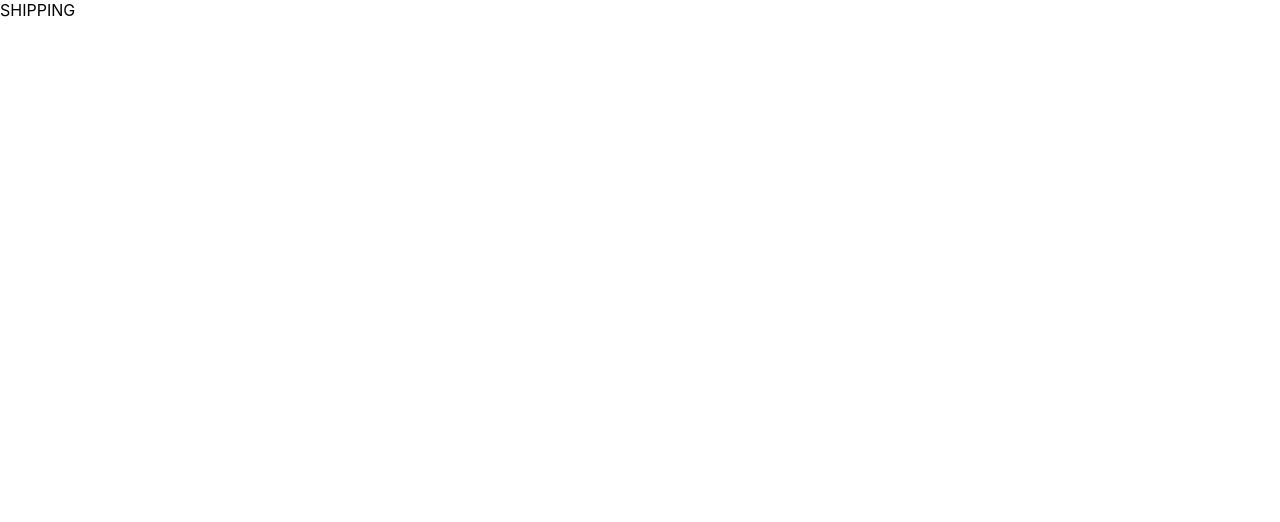
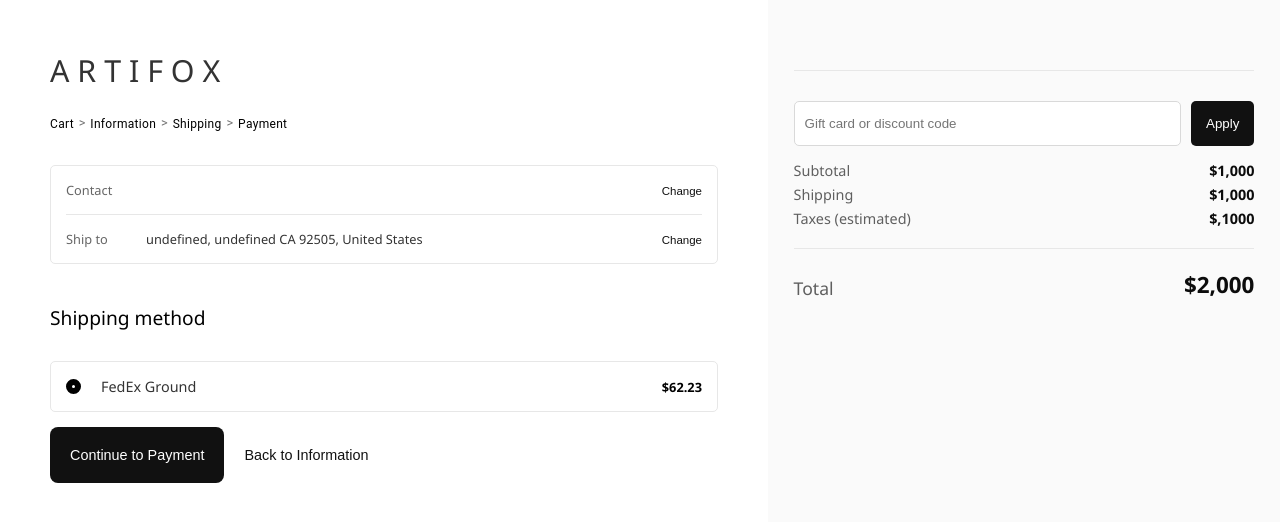
Before and after one commit to PatrickValera/7_Project_Reactjs_ArtifoxCopy, a React (Create React App) app in the folder frontend/: page /shipping in a window 1280 px wide. Shown: the top 522 px of the page. Built offline with nearby package versions, Linux system fonts and the light colour scheme.

Commit message:
shipping page and state

```diff
--- a/frontend/src/global/reducers/cartItemsReducer.js
+++ b/frontend/src/global/reducers/cartItemsReducer.js
@@ -20,7 +20,7 @@ const cartItemsReducer = (state={list:[]},action) =>{
     }
 }
 const shippingAddressReducer=(state={},action)=>{
-    if(action.payload)return action.payload
+    if(action.type==="SAVE_SHIPPING_ADDRESS")return action.payload
     else return state
 }
 export {cartItemsReducer,shippingAddressReducer}
--- a/frontend/src/screens/Information.js
+++ b/frontend/src/screens/Information.js
@@ -5,7 +5,6 @@ import CheckoutNav from '../components/CheckoutNav'
 import { useState } from 'react'
 import { saveShippingAddress } from '../global/actioncreators/cartItemsActions'
 import { useDispatch,useSelector } from 'react-redux'
-import { Redirect } from 'react-router'
 const Information = ({history}) => {
     const dispatch=useDispatch()
     const shippingAddress=useSelector(state=>state.shippingAddress)
@@ -39,7 +38,7 @@ const Information = ({history}) => {
             <div className="form-container">
                 <form className='form' onSubmit={submitHandler}>
                     <Link to='/' className='logo-container'>
-                    <img className="logo" src="/images/logo.png" alt="" />
+                        A R T I F O X
                     </Link>
                     <CheckoutNav/>
                     <div className='header'>
@@ -62,6 +61,7 @@ const Information = ({history}) => {
                     <input className='input' type="text" placeholder="City" value={city} onChange={(e)=>setCity(e.target.value)}/>
                     <input className='input' type="text" placeholder="Phone" value={phoneNum} onChange={(e)=>setPhoneNum(e.target.value)}/>
                     <button className='button' type='submit'>Continue to shipping</button>
+                    <Link to='/cart'><button className='button back-button'>Back to Cart</button></Link>
                 </form>
             </div>
             <Sidebar/>
--- a/frontend/src/screens/Shipping.js
+++ b/frontend/src/screens/Shipping.js
@@ -1,9 +1,71 @@
 import React from 'react'
+import Sidebar from '../components/Sidebar'
+import {Link} from 'react-router-dom'
+import CheckoutNav from '../components/CheckoutNav'
+import { useState } from 'react'
+import { useSelector } from 'react-redux'
+const Shipping = ({history}) => {
+    const [shippingOption,setShippingOption]=useState('fedex')
 
-const Shipping = () => {
+    const shippingAddress=useSelector(state=>state.shippingAddress)
+    const {address,city}=shippingAddress
+    const submitHandler=(e)=>{
+        e.preventDefault()
+        history.push('/payment')
+    }
+    // const handleClick=(e)=>{
+    //     e.preventDefault()
+    //     console.log(fedexSelected)
+    //     setFedexSelected(state=>!state.curr)
+    // }
     return (
-        <div>
-            SHIPPING
+        <div className='information-screen'>
+            <div className="form-container">
+                <form className='form' onSubmit={submitHandler}>
+                    <Link to='/' className='logo-container'>
+                        A R T I F O X
+                    </Link>
+                    <CheckoutNav/>
+                    <div className="info-container">
+                        <div className="infobit-container">
+                            <span className='title'>Contact</span>
+                            <span className='content'>{shippingAddress.email}</span>
+                            <Link to='/checkout'><button className='change-button'>Change</button></Link>
+                        </div>
+                        <div className="horizontal-line">
+                            <span></span>
+                            <hr />
+                        </div>
+                        <div className="infobit-container">
+                            <span className='title'>Ship to</span>
+                            <span className='content'>{`${address}, ${city} CA 92505, United States`}</span>
+                            <Link to='/checkout'><button className='change-button'>Change</button></Link>
+                        </div>
+                    </div>
+                    <div className="header">
+                        <h4>Shipping method</h4>
+                        <div className="info-container">
+                            <div className="infobit-container">
+                                <div className="radio-input">
+                                    <input type='radio' name="shipping" className={`radio ${shippingOption==='fedex'?'radio-checked':''}`} value="fedex" onChange={(e)=>setShippingOption(e.target.value)}></input>
+                                </div>
+                                <span className='content'>FedEx Ground</span>
+                                <span className="shipping-option-price">$62.23</span>
+                            </div>
+                            {/* <div className="infobit-container">
+                                <div className="radio-input">
+                                    <input type='radio' name="shipping" className={`radio ${shippingOption==='ups'?'radio-checked':''}`} value="ups" onChange={(e)=>setShippingOption(e.target.value)}></input>
+                                </div>
+                                <span className='content'>Fedex Ground</span>
+                                <span className="shipping-option-price">$62.23</span>
+                            </div> */}
+                        </div>
+                    </div>
+                    <button className='button' type='submit'>Continue to Payment</button>
+                    <Link to='/checkout'><button className='button back-button'>Back to Information</button></Link>
+                </form>
+            </div>
+            <Sidebar/>
         </div>
     )
 }
--- a/frontend/src/styles/pages/_information.scss
+++ b/frontend/src/styles/pages/_information.scss
@@ -9,17 +9,15 @@
 		justify-content: right;
 		.form {
 			max-width: 900px;
-			padding: 50px 40px;
+			padding: 50px;
 			display: flex;
 			flex-wrap: wrap;
 			align-content: flex-start;
 			.logo-container {
 				width: 100%;
 				margin-bottom: 20px;
-				.logo {
-					width: 130px;
-					display: block;
-				}
+				font-size: 1.9rem;
+				color: #333333;
 			}
 			.header {
 				display: flex;
@@ -29,12 +27,15 @@
 				margin: 30px 0 5px 0;
 				h4 {
 					flex: 1 1 auto;
-					font-size: 1.3rem;
+					font-size: 1.2rem;
 					font-weight: 400;
 				}
 				span {
 					flex: 0 0 auto;
 					font-size: 0.9rem;
+				}
+				a {
+					color: black;
 				}
 			}
 			.input {
@@ -74,6 +75,66 @@
 				font-size: 0.9rem;
 				background-color: #111111;
 			}
+			.back-button {
+				background-color: transparent;
+				color: #111;
+			}
+			// Shipping page style
+			.info-container {
+				margin: 30px 0 10px 0;
+				width: 100%;
+				border: 1px solid rgb(231, 231, 231);
+				padding: 15px;
+				border-radius: 5px;
+				.horizontal-line {
+					hr {
+						margin: 15px 0;
+						padding: 0;
+					}
+				}
+				.infobit-container {
+					display: flex;
+					font-size: 0.8rem;
+					align-items: center;
+					.title {
+						flex: 0 0 80px;
+						color: #666;
+					}
+					.content {
+						flex: 1 1 auto;
+						color: #333;
+					}
+					.change-button {
+						flex: 0 0 0;
+						background-color: transparent;
+						color: #111;
+						border: none;
+						cursor: pointer;
+						font-size: 0.72rem;
+					}
+					.radio-input {
+						display: flex;
+						.radio {
+							align-self: center;
+							width: 15px;
+							height: 15px;
+							border-radius: 50%;
+							margin-right: 20px;
+							appearance: none;
+							border: 1px solid black;
+							transition: 0.2s ease-in-out;
+							cursor: pointer;
+						}
+						.radio-checked {
+							border-width: 6px;
+						}
+					}
+					.shipping-option-price {
+						font-size: 0.8rem;
+						font-weight: 600;
+					}
+				}
+			}
 		}
 	}
 }
```
